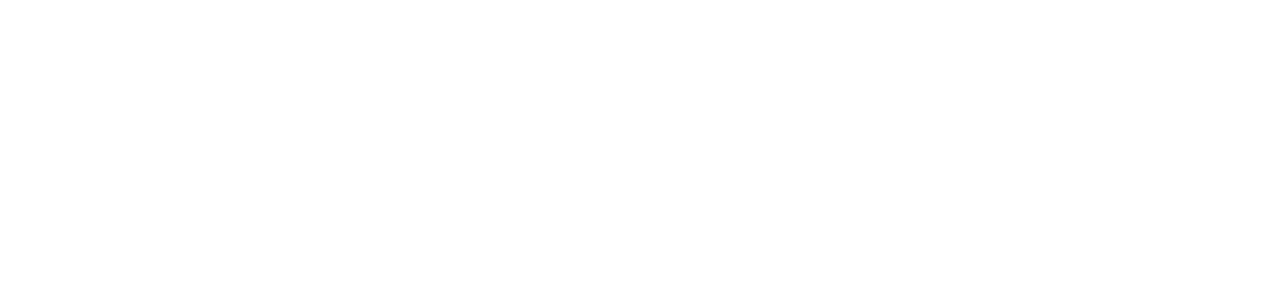
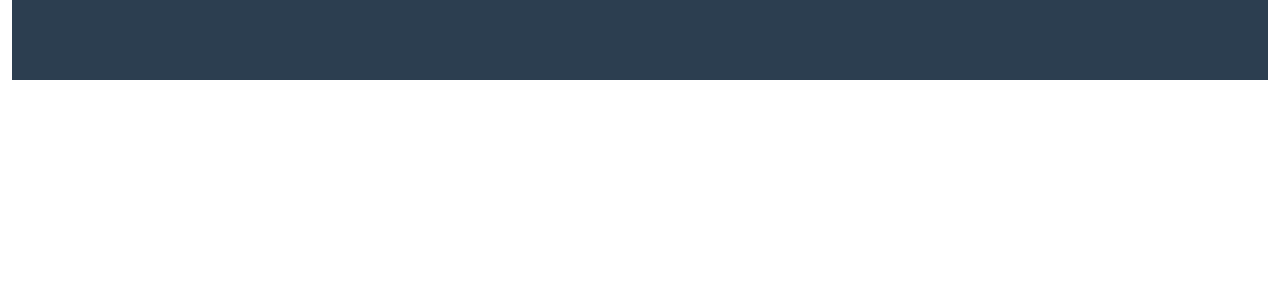
Before and after one commit to emrerdem1/simple-ui, a React (Create React App) app: page / in a window 1280 px wide. Shown: the top 300 px of the page. Built offline with nearby package versions, Linux system fonts and the light colour scheme.

Commit message:
Set general structure

```diff
--- a/src/App.scss
+++ /dev/null
@@ -1 +0,0 @@
-@import '~antd/dist/antd.css';
--- a/src/App.tsx
+++ /dev/null
@@ -1,7 +0,0 @@
-import './App.scss';
-
-function App() {
-  return <div className="App"></div>;
-}
-
-export default App;
--- a/src/index.css
+++ b/src/SimpleUI.scss
@@ -1,13 +1,11 @@
+@import 'reset.css';
+@import '~antd/dist/antd.css';
+
 body {
-  margin: 0;
   font-family: -apple-system, BlinkMacSystemFont, 'Segoe UI', 'Roboto', 'Oxygen',
     'Ubuntu', 'Cantarell', 'Fira Sans', 'Droid Sans', 'Helvetica Neue',
     sans-serif;
   -webkit-font-smoothing: antialiased;
   -moz-osx-font-smoothing: grayscale;
+  padding: 0 12px;
 }
-
-code {
-  font-family: source-code-pro, Menlo, Monaco, Consolas, 'Courier New',
-    monospace;
-}
--- /dev/null
+++ b/src/SimpleUI.tsx
@@ -0,0 +1,16 @@
+import './SimpleUI.scss';
+import ContentView from './components/ContentView';
+import FooterView from './components/FooterView';
+import NavigationView from './components/NavigationView';
+
+const SimpleUI = () => {
+  return (
+    <>
+      <NavigationView />
+      <ContentView />
+      <FooterView />
+    </>
+  );
+};
+
+export default SimpleUI;
--- /dev/null
+++ b/src/components/ContentView.tsx
@@ -0,0 +1,7 @@
+import React from 'react';
+
+const ContentView = () => {
+  return <div></div>;
+};
+
+export default ContentView;
--- /dev/null
+++ b/src/components/FooterView.tsx
@@ -0,0 +1,11 @@
+import React from 'react'
+
+const FooterView = () => {
+    return (
+        <div>
+
+        </div>
+    )
+}
+
+export default FooterView
--- /dev/null
+++ b/src/components/NavigationView.tsx
@@ -0,0 +1,15 @@
+import React from 'react';
+import styled from '@emotion/styled';
+
+const NavContainer = styled.div`
+  display: flex;
+  justify-content: space-between;
+  height: 80px;
+  background-color: #2c3e50;
+`;
+
+const NavigationView = () => {
+  return <NavContainer></NavContainer>;
+};
+
+export default NavigationView;
--- a/src/index.tsx
+++ b/src/index.tsx
@@ -1,14 +1,13 @@
 import React from 'react';
 import ReactDOM from 'react-dom';
-import './index.css';
-import App from './App';
+import SimpleUI from './SimpleUI';
 import reportWebVitals from './reportWebVitals';
 
 ReactDOM.render(
   <React.StrictMode>
-    <App />
+    <SimpleUI />
   </React.StrictMode>,
-  document.getElementById('root')
+  document.getElementById('root'),
 );
 
 // If you want to start measuring performance in your app, pass a function
```
